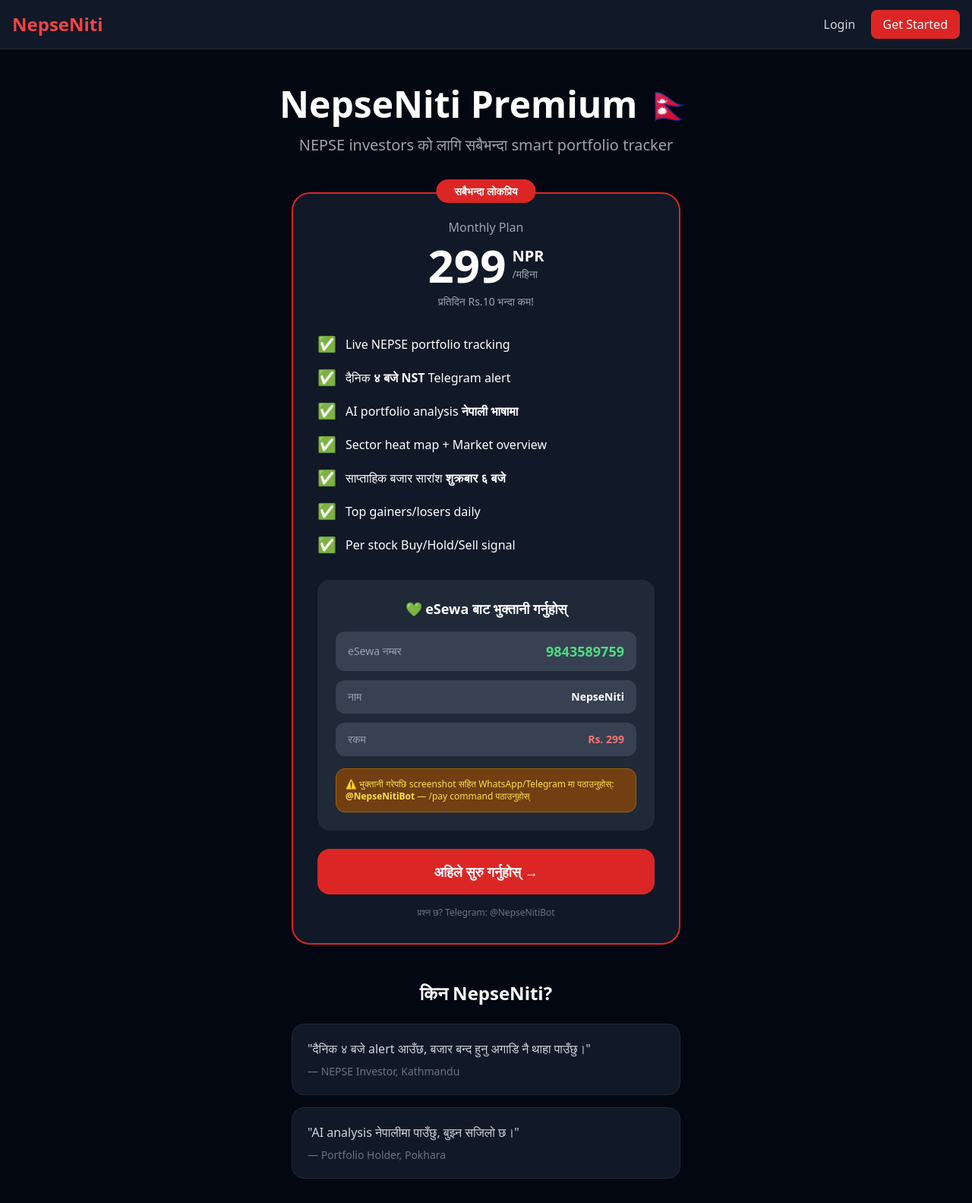
After one commit to dharmendrasah/nepseniti, a Python web app: template templates/pricing.html in a window 1280 px wide. The commit adds this page. Shown: the whole page at 76% size. Run offline with Jinja, Linux system fonts and the light colour scheme; the template is opened without the code that fills it, so the values that code supplies are empty; some libraries are stand-ins or nearby versions.

Commit message:
Add weekly summary + eSewa pricing page

```diff
--- a/templates/base.html
+++ b/templates/base.html
@@ -40,7 +40,8 @@
                         Notifications
                     </a>
 
-                    <a href="/logout"
+                    <a href="/pricing" class="hover:text-red-400 transition">💚 Pricing</a>
+                <a href="/logout"
                        class="bg-red-600 hover:bg-red-700 px-4 py-2 rounded-lg">
                         Logout
                     </a>
--- /dev/null
+++ b/templates/pricing.html
@@ -0,0 +1,122 @@
+
+
+{% extends "base.html" %}
+{% block content %}
+
+<!-- HEADER -->
+<div class="text-center mb-12">
+    <h1 class="text-5xl font-bold mb-4">NepseNiti Premium 🇳🇵</h1>
+    <p class="text-xl text-gray-400">NEPSE investors को लागि सबैभन्दा smart portfolio tracker</p>
+</div>
+
+<!-- PRICING CARD -->
+<div class="max-w-lg mx-auto">
+    <div class="bg-gray-900 border-2 border-red-600 rounded-3xl p-8 relative">
+
+        <!-- BADGE -->
+        <div class="absolute -top-4 left-1/2 transform -translate-x-1/2">
+            <span class="bg-red-600 text-white px-6 py-1.5 rounded-full text-sm font-bold">सबैभन्दा लोकप्रिय</span>
+        </div>
+
+        <div class="text-center mb-8">
+            <p class="text-gray-400 mb-2">Monthly Plan</p>
+            <div class="flex items-end justify-center gap-2">
+                <span class="text-6xl font-bold">299</span>
+                <div class="text-left mb-2">
+                    <p class="text-xl font-bold">NPR</p>
+                    <p class="text-gray-400 text-sm">/महिना</p>
+                </div>
+            </div>
+            <p class="text-gray-400 mt-2 text-sm">प्रतिदिन Rs.10 भन्दा कम!</p>
+        </div>
+
+        <!-- FEATURES -->
+        <div class="space-y-4 mb-8">
+            <div class="flex items-center gap-3">
+                <span class="text-green-400 text-xl">✅</span>
+                <span>Live NEPSE portfolio tracking</span>
+            </div>
+            <div class="flex items-center gap-3">
+                <span class="text-green-400 text-xl">✅</span>
+                <span>दैनिक <strong>४ बजे NST</strong> Telegram alert</span>
+            </div>
+            <div class="flex items-center gap-3">
+                <span class="text-green-400 text-xl">✅</span>
+                <span>AI portfolio analysis <strong>नेपाली भाषामा</strong></span>
+            </div>
+            <div class="flex items-center gap-3">
+                <span class="text-green-400 text-xl">✅</span>
+                <span>Sector heat map + Market overview</span>
+            </div>
+            <div class="flex items-center gap-3">
+                <span class="text-green-400 text-xl">✅</span>
+                <span>साप्ताहिक बजार सारांश <strong>शुक्रबार ६ बजे</strong></span>
+            </div>
+            <div class="flex items-center gap-3">
+                <span class="text-green-400 text-xl">✅</span>
+                <span>Top gainers/losers daily</span>
+            </div>
+            <div class="flex items-center gap-3">
+                <span class="text-green-400 text-xl">✅</span>
+                <span>Per stock Buy/Hold/Sell signal</span>
+            </div>
+        </div>
+
+        <!-- ESEWA PAYMENT -->
+        <div class="bg-gray-800 rounded-2xl p-6 mb-6">
+            <h3 class="font-bold text-lg mb-4 text-center">💚 eSewa बाट भुक्तानी गर्नुहोस्</h3>
+
+            <div class="space-y-3 text-sm">
+                <div class="flex justify-between items-center bg-gray-700 rounded-xl px-4 py-3">
+                    <span class="text-gray-400">eSewa नम्बर</span>
+                    <span class="font-bold text-green-400 text-lg" id="esewa-number">9843589759</span>
+                </div>
+                <div class="flex justify-between items-center bg-gray-700 rounded-xl px-4 py-3">
+                    <span class="text-gray-400">नाम</span>
+                    <span class="font-bold">NepseNiti</span>
+                </div>
+                <div class="flex justify-between items-center bg-gray-700 rounded-xl px-4 py-3">
+                    <span class="text-gray-400">रकम</span>
+                    <span class="font-bold text-red-400">Rs. 299</span>
+                </div>
+            </div>
+
+            <div class="mt-4 bg-yellow-900 border border-yellow-700 rounded-xl p-3 text-xs text-yellow-300">
+                ⚠️ भुक्तानी गरेपछि screenshot सहित WhatsApp/Telegram मा पठाउनुहोस्:<br>
+                <strong>@NepseNitiBot</strong> — /pay command पठाउनुहोस्
+            </div>
+        </div>
+
+        <!-- CTA -->
+        {% if user %}
+            <a href="/dashboard" class="block w-full bg-red-600 hover:bg-red-700 text-white text-center font-bold py-4 rounded-2xl transition text-lg">
+                Dashboard हेर्नुहोस् →
+            </a>
+        {% else %}
+            <a href="/signup" class="block w-full bg-red-600 hover:bg-red-700 text-white text-center font-bold py-4 rounded-2xl transition text-lg">
+                अहिले सुरु गर्नुहोस् →
+            </a>
+        {% endif %}
+
+        <p class="text-center text-gray-500 text-xs mt-4">
+            प्रश्न छ? Telegram: @NepseNitiBot
+        </p>
+    </div>
+</div>
+
+<!-- TESTIMONIAL PLACEHOLDER -->
+<div class="max-w-lg mx-auto mt-12">
+    <h2 class="text-2xl font-bold text-center mb-6">किन NepseNiti?</h2>
+    <div class="grid grid-cols-1 gap-4">
+        <div class="bg-gray-900 border border-gray-800 rounded-2xl p-5">
+            <p class="text-gray-300">"दैनिक ४ बजे alert आउँछ, बजार बन्द हुनु अगाडि नै थाहा पाउँछु।"</p>
+            <p class="text-gray-500 text-sm mt-2">— NEPSE Investor, Kathmandu</p>
+        </div>
+        <div class="bg-gray-900 border border-gray-800 rounded-2xl p-5">
+            <p class="text-gray-300">"AI analysis नेपालीमा पाउँछु, बुझ्न सजिलो छ।"</p>
+            <p class="text-gray-500 text-sm mt-2">— Portfolio Holder, Pokhara</p>
+        </div>
+    </div>
+</div>
+
+{% endblock %}
```
Also changed, not shown: app.py (+140 -1 lines).
